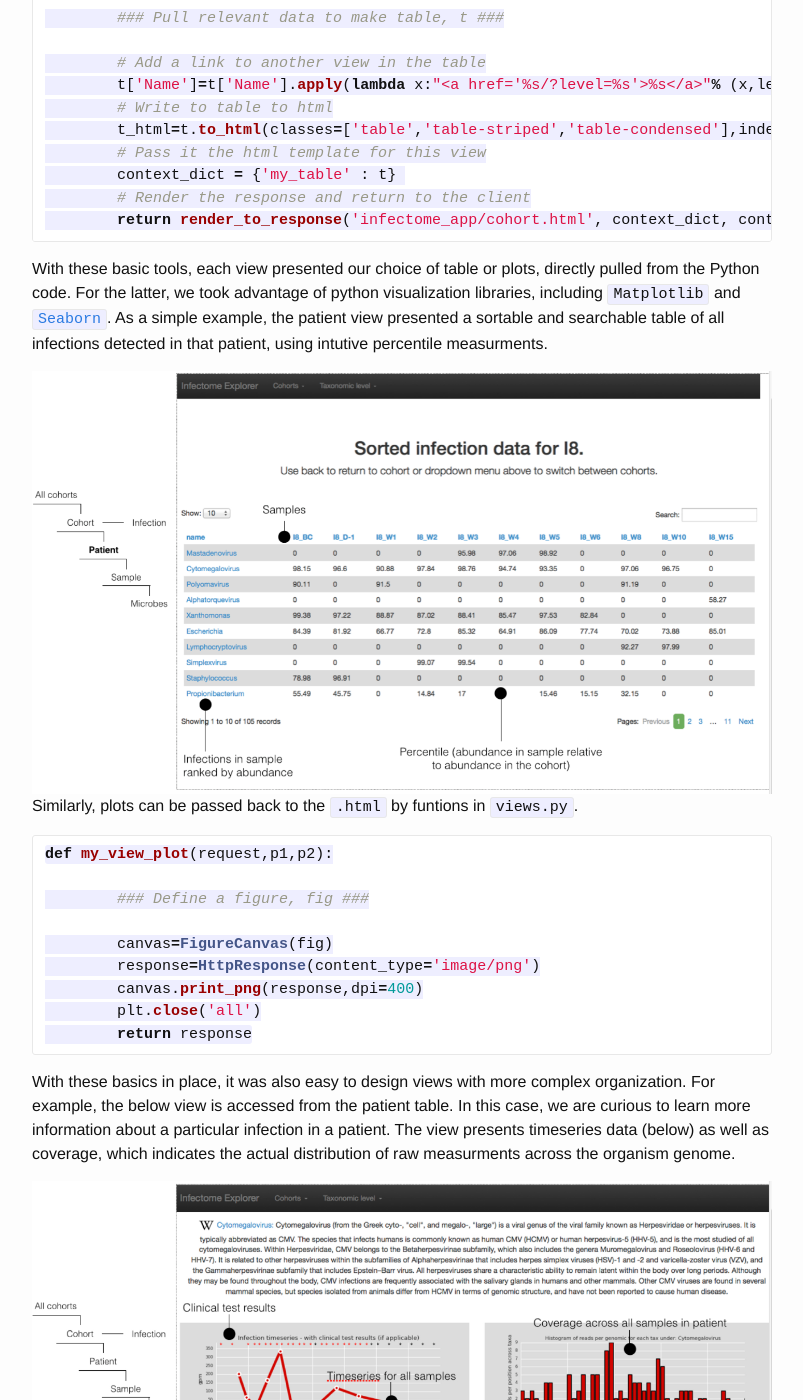
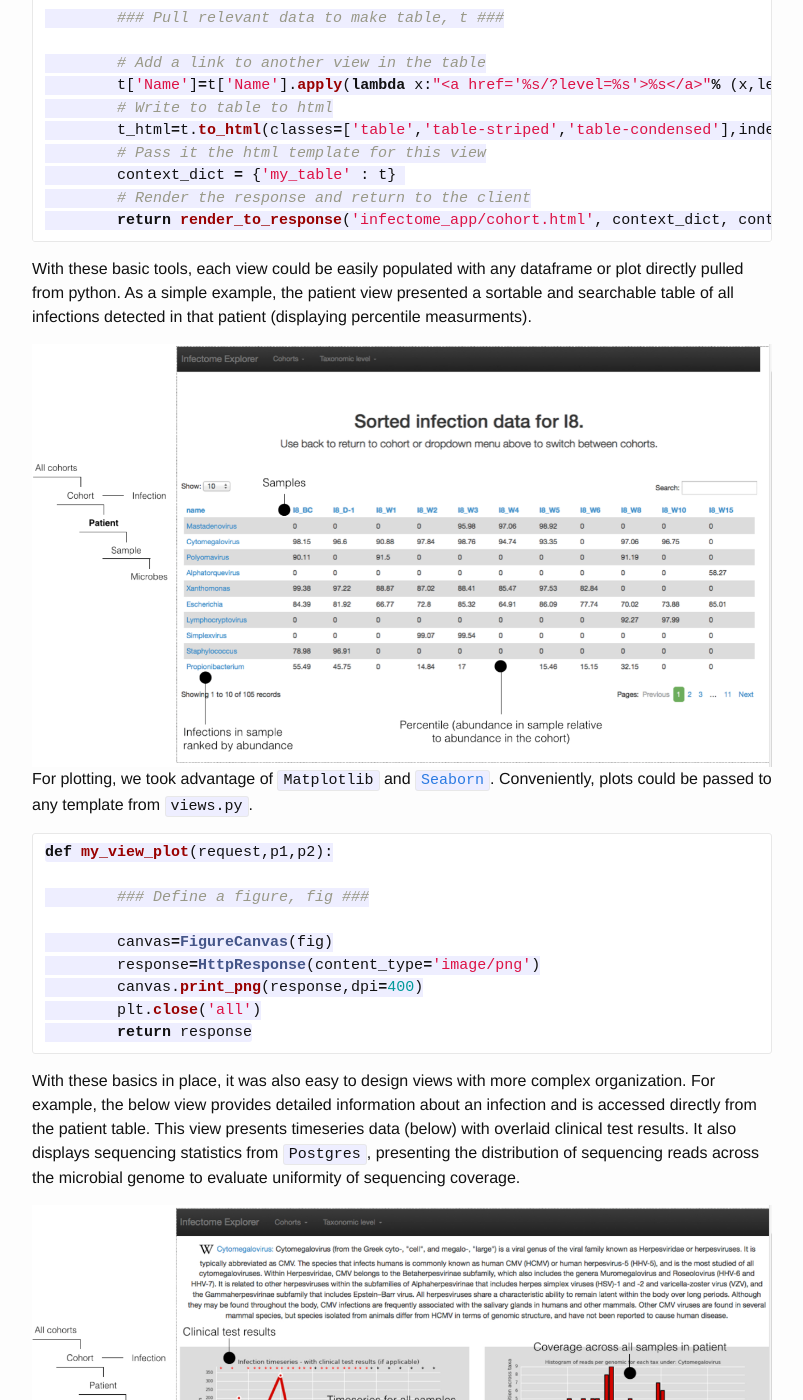
Before and after one commit to rlancemartin/rlancemartin.github.io, a Jekyll site: the page built from _posts/2015-02-10-infectome.markdown, in a window 1280 px wide and 1400 px high, scrolled down 4491 px. Shown: the whole window, without its empty margins (238-1041 px from the left). Built offline with Jekyll 4.4.1, drawn with Linux system fonts in a browser that asks for light colours; Markdown is read by kramdown in place of the engine named in the settings.

Commit message:
Updated.

````diff
--- a/_posts/2015-02-10-infectome.markdown
+++ b/_posts/2015-02-10-infectome.markdown
@@ -124,13 +124,13 @@ def my_view(request,p1,p2):
 	return render_to_response('infectome_app/cohort.html', context_dict, context)
 ```
 
-With these basic tools, each view presented our choice of table or plots, directly pulled from the Python code. For the latter, we took advantage of python visualization libraries, including `Matplotlib` and [`Seaborn`](http://stanford.edu/~mwaskom/software/seaborn/). As a simple example, the patient view presented a sortable and searchable table of all infections detected in that patient, using intutive percentile measurments.
+With these basic tools, each view could be easily populated with any dataframe or plot directly pulled from python. As a simple example, the patient view presented a sortable and searchable table of all infections detected in that patient (displaying percentile measurments).
 
 <div class="imgcap">
 <img src="/assets/Infectome_4.jpg" width="100%">
 </div>
 
-Similarly, plots can be passed back to the `.html` by funtions in `views.py`.
+For plotting, we took advantage of `Matplotlib` and [`Seaborn`](http://stanford.edu/~mwaskom/software/seaborn/). Conveniently, plots could be passed to any template from `views.py`.
 
 ```python
 def my_view_plot(request,p1,p2):
@@ -144,7 +144,7 @@ def my_view_plot(request,p1,p2):
 	return response
 ```
 
-With these basics in place, it was also easy to design views with more complex organization. For example, the below view is accessed from the patient table. In this case, we are curious to learn more information about a particular infection in a patient. The view presents timeseries data (below) as well as coverage, which indicates the actual distribution of raw measurments across the organism genome.
+With these basics in place, it was also easy to design views with more complex organization. For example, the below view provides detailed information about an infection and is accessed directly from the patient table. This view presents timeseries data (below) with overlaid clinical test results. It also displays sequencing statistics from `Postgres`, presenting the distribution of sequencing reads across the microbial genome to evaluate uniformity of sequencing coverage.
 
 <div class="imgcap">
 <img src="/assets/Infectome_5.jpg" width="100%">
````
